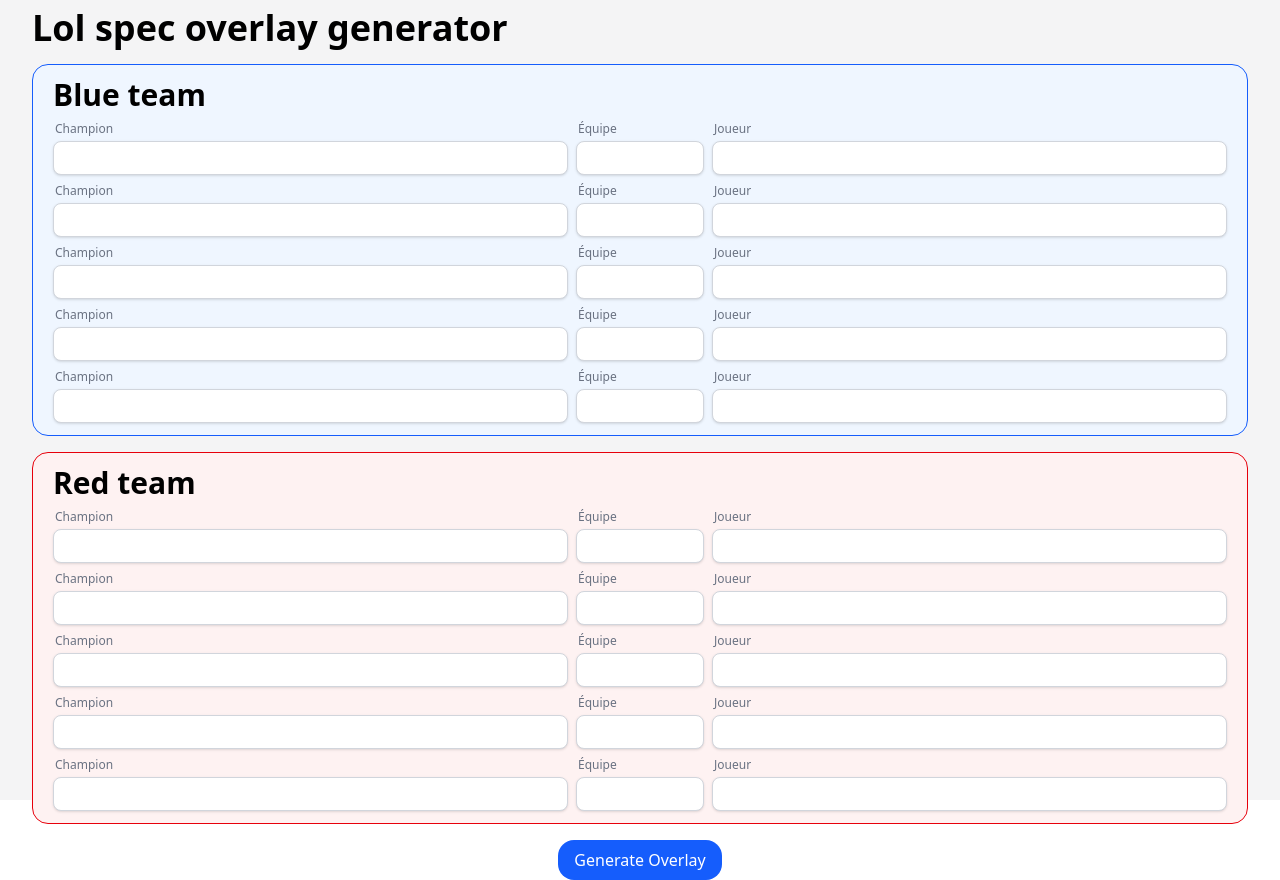
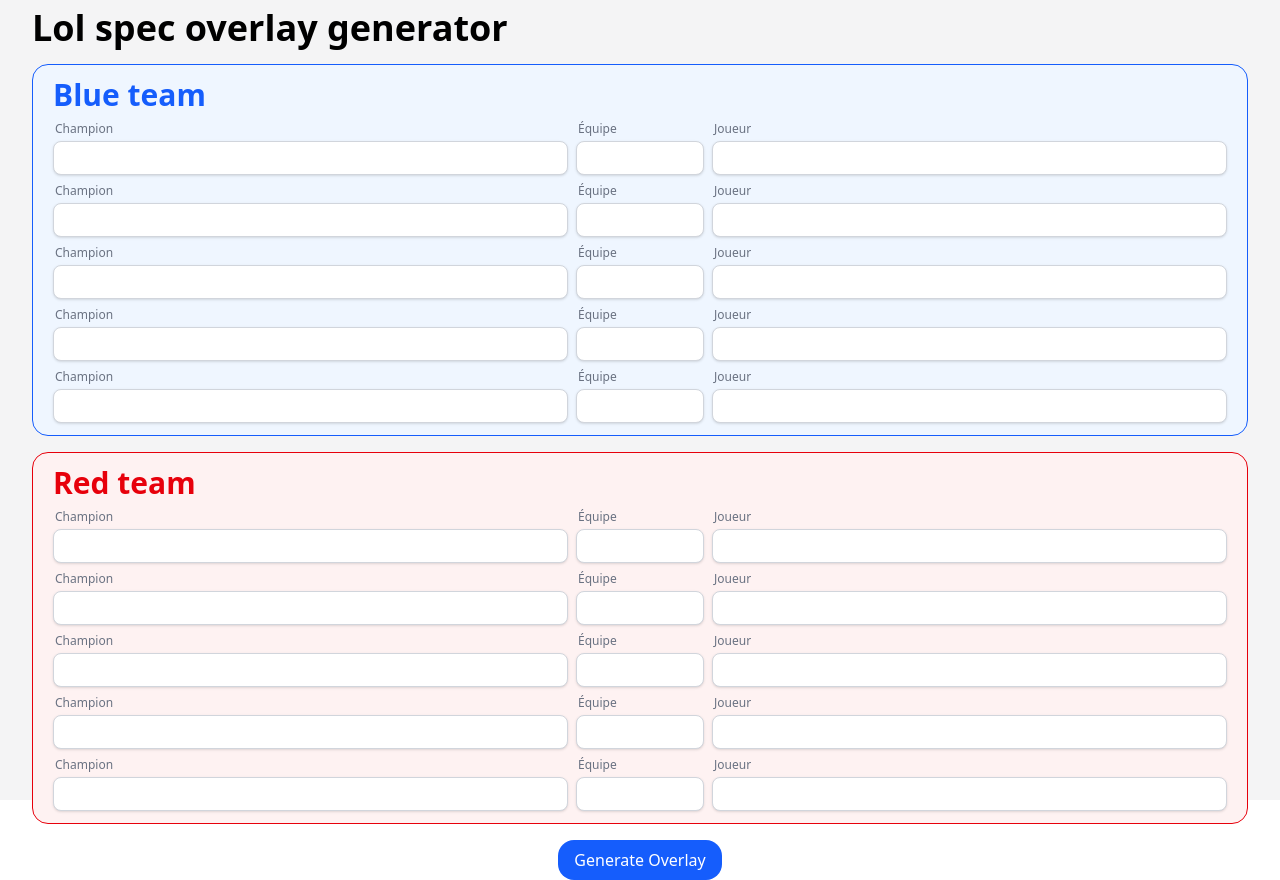
Before and after one commit to QuentinVdr/overlol, a Next.js app: page / in a window 1280 px wide. Built offline with nearby package versions, Linux system fonts and the light colour scheme.

Commit message:
✨ Refactor team forms into a single overlay form component

```diff
--- a/src/app/page.tsx
+++ b/src/app/page.tsx
@@ -1,6 +1,6 @@
 'use client';
 
-import { TeamForm } from '@/components/TeamForm';
+import { OverlayForm } from '@/components/OverlayForm';
 import { TOverlay } from '@/types/OverlayType';
 import { SubmitHandler, useForm } from 'react-hook-form';
 
@@ -26,18 +26,7 @@
   return (
     <main className="flex h-screen w-screen flex-col gap-4 bg-zinc-100 px-3 py-2 md:px-8">
       <h1>Lol spec overlay generator</h1>
-      <form className="flex flex-col gap-4" onSubmit={handleSubmit(onSubmit)}>
-        <div className="flex flex-row flex-wrap gap-4">
-          <TeamForm register={register} teamName="blueTeam" />
-          <TeamForm register={register} teamName="redTeam" />
-        </div>
-        <button
-          type="submit"
-          className="self-center rounded-2xl bg-blue-600 px-4 py-2 text-white hover:bg-blue-700"
-        >
-          Generate Overlay
-        </button>
-      </form>
+      <OverlayForm onSubmit={onSubmit} />
     </main>
   );
 }
--- /dev/null
+++ b/src/components/OverlayForm.tsx
@@ -0,0 +1,61 @@
+import { TOverlay } from '@/types/OverlayType';
+import { SubmitHandler, useForm } from 'react-hook-form';
+import { PlayerForm } from './PlayerForm';
+
+type OverlayFormProps = {
+  onSubmit: SubmitHandler<TOverlay>;
+  submitLabel?: string;
+  defaultValues?: TOverlay;
+};
+
+export function OverlayForm({
+  onSubmit,
+  submitLabel = 'Generate Overlay',
+  defaultValues,
+}: Readonly<OverlayFormProps>) {
+  const { register, handleSubmit } = useForm<TOverlay>({
+    defaultValues: {
+      ...(defaultValues || {
+        blueTeam: Array(5).fill({ playerName: '', championName: '', teamName: '' }),
+        redTeam: Array(5).fill({ playerName: '', championName: '', teamName: '' }),
+      }),
+    },
+  });
+
+  return (
+    <form className="flex flex-col gap-4" onSubmit={handleSubmit(onSubmit)}>
+      <div className="flex flex-row flex-wrap gap-4">
+        <div
+          className={`flex grow basis-xl flex-col gap-2 rounded-2xl border border-blue-600 bg-blue-50 px-5 py-3`}
+        >
+          <h2 className={`text-blue-600`}>Blue team</h2>
+          <div className="flex flex-col gap-2">
+            <PlayerForm register={register} fieldPrefix={'blueTeam.0'} />
+            <PlayerForm register={register} fieldPrefix={'blueTeam.1'} />
+            <PlayerForm register={register} fieldPrefix={'blueTeam.2'} />
+            <PlayerForm register={register} fieldPrefix={'blueTeam.3'} />
+            <PlayerForm register={register} fieldPrefix={'blueTeam.4'} />
+          </div>
+        </div>
+        <div
+          className={`flex grow basis-xl flex-col gap-2 rounded-2xl border border-red-600 bg-red-50 px-5 py-3`}
+        >
+          <h2 className={`text-red-600`}>Red team</h2>
+          <div className="flex flex-col gap-2">
+            <PlayerForm register={register} fieldPrefix={'redTeam.0'} />
+            <PlayerForm register={register} fieldPrefix={'redTeam.1'} />
+            <PlayerForm register={register} fieldPrefix={'redTeam.2'} />
+            <PlayerForm register={register} fieldPrefix={'redTeam.3'} />
+            <PlayerForm register={register} fieldPrefix={'redTeam.4'} />
+          </div>
+        </div>
+      </div>
+      <button
+        type="submit"
+        className="self-center rounded-2xl bg-blue-600 px-4 py-2 text-white hover:bg-blue-700"
+      >
+        {submitLabel}
+      </button>
+    </form>
+  );
+}
--- a/src/components/PlayerForm.tsx
+++ b/src/components/PlayerForm.tsx
@@ -4,52 +4,40 @@
 
 type PlayerFormProps = {
   register: UseFormRegister<TOverlay>;
-  teamName: TeamEnum;
-  playerIndex: number;
+  fieldPrefix: `${TeamEnum}.${number}`;
 };
 
-export function PlayerForm({ register, teamName, playerIndex }: Readonly<PlayerFormProps>) {
-  const fieldPrefix: `${TeamEnum}.${number}` = `${teamName}.${playerIndex}`;
-
+export function PlayerForm({ register, fieldPrefix }: Readonly<PlayerFormProps>) {
   return (
     <div className="flex flex-row gap-2">
       <div className="flex grow flex-col">
-        <label
-          htmlFor={`champion-${teamName}-${playerIndex}`}
-          className="pb-1 pl-0.5 text-xs text-gray-500"
-        >
+        <label htmlFor={`champion-${fieldPrefix}`} className="pb-1 pl-0.5 text-xs text-gray-500">
           Champion
         </label>
         <input
-          id={`champion-${teamName}-${playerIndex}`}
+          id={`champion-${fieldPrefix}`}
           type="text"
           className="grow rounded-lg border border-gray-300 bg-white px-2 py-1 shadow-sm transition-all outline-none focus:border-blue-500 focus:ring-2 focus:ring-blue-500"
           {...register(`${fieldPrefix}.championName`)}
         />
       </div>
       <div className="flex flex-col">
-        <label
-          htmlFor={`team-${teamName}-${playerIndex}`}
-          className="pb-1 pl-0.5 text-xs text-gray-500"
-        >
+        <label htmlFor={`team-${fieldPrefix}`} className="pb-1 pl-0.5 text-xs text-gray-500">
           Équipe
         </label>
         <input
-          id={`team-${teamName}-${playerIndex}`}
+          id={`team-${fieldPrefix}`}
           type="text"
           className="w-32 rounded-lg border border-gray-300 bg-white px-2 py-1 shadow-sm transition-all outline-none focus:border-blue-500 focus:ring-2 focus:ring-blue-500"
           {...register(`${fieldPrefix}.teamName`)}
         />
       </div>
       <div className="flex grow flex-col">
-        <label
-          htmlFor={`player-${teamName}-${playerIndex}`}
-          className="pb-1 pl-0.5 text-xs text-gray-500"
-        >
+        <label htmlFor={`player-${fieldPrefix}`} className="pb-1 pl-0.5 text-xs text-gray-500">
           Joueur
         </label>
         <input
-          id={`player-${teamName}-${playerIndex}`}
+          id={`player-${fieldPrefix}`}
           type="text"
           className="grow rounded-lg border border-gray-300 bg-white px-2 py-1 shadow-sm transition-all outline-none focus:border-blue-500 focus:ring-2 focus:ring-blue-500"
           {...register(`${fieldPrefix}.playerName`)}
--- a/src/components/TeamForm.tsx
+++ /dev/null
@@ -1,30 +0,0 @@
-import { TOverlay } from '@/types/OverlayType';
-import { TeamEnum } from '@/types/TeamEnum';
-import { UseFormRegister } from 'react-hook-form';
-import { PlayerForm } from './PlayerForm';
-
-type TeamFormProps = {
-  register: UseFormRegister<TOverlay>;
-  teamName: TeamEnum;
-};
-
-export function TeamForm({ register, teamName }: Readonly<TeamFormProps>) {
-  const isBlueTeam = teamName === 'blueTeam';
-
-  return (
-    <div
-      className={`flex grow basis-xl flex-col gap-2 rounded-2xl border ${isBlueTeam ? 'border-blue-600 bg-blue-50' : 'border-red-600 bg-red-50'} px-5 py-3`}
-    >
-      <h2 className={`text-${isBlueTeam ? 'blue' : 'red'}-600`}>
-        {isBlueTeam ? 'Blue team' : 'Red team'}
-      </h2>
-      <div className="flex flex-col gap-2">
-        <PlayerForm register={register} teamName={teamName} playerIndex={0} />
-        <PlayerForm register={register} teamName={teamName} playerIndex={1} />
-        <PlayerForm register={register} teamName={teamName} playerIndex={2} />
-        <PlayerForm register={register} teamName={teamName} playerIndex={3} />
-        <PlayerForm register={register} teamName={teamName} playerIndex={4} />
-      </div>
-    </div>
-  );
-}
```
